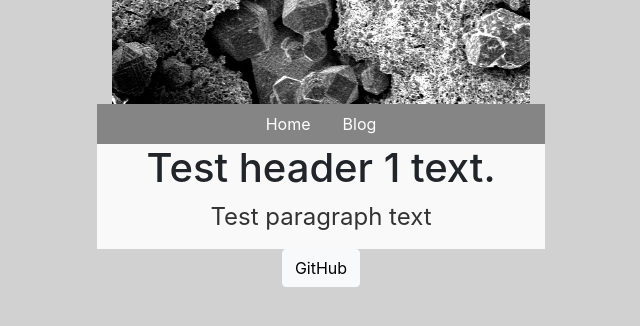
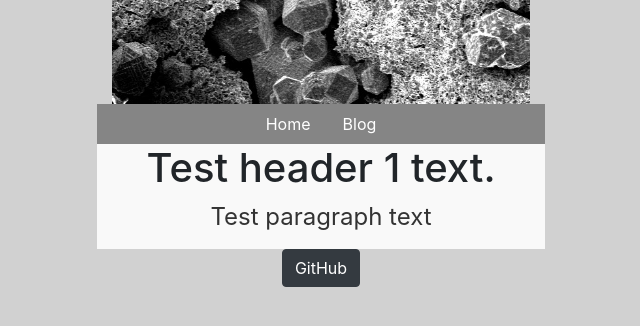
Before and after one commit to emilyripka/nano_NMR, a Jekyll site: the page built from index.html, in a window 1280 px wide. Shown: the top 326 px of the page, without its empty margins (127-767 px from the left). Built offline with Jekyll 4.4.1, drawn with Linux system fonts in a browser that asks for light colours.

Commit message:
playing with buttons

```diff
--- a/_layouts/default.html
+++ b/_layouts/default.html
@@ -50,12 +50,14 @@
 	     <div class='col-sm-3'>
 	     </div>
          </div>
+	 <div class='row'>
+         </div>
          <div class="row col-centered text-center" style="border: none">
             <div class='col-sm-3'>
 	    </div>
             <div class="col-md">
-  	       <button type="button" class="btn btn-light">
-                  <a href="https://github.com/emilyripka" style="color:#000000">GitHub</a>
+  	       <button type="button" class="btn btn-dark">
+                  <a href="https://github.com/emilyripka" style="color:#ffffff">GitHub</a>
                </button>
             </div>
 	    <div class='col-sm-3'>
```
